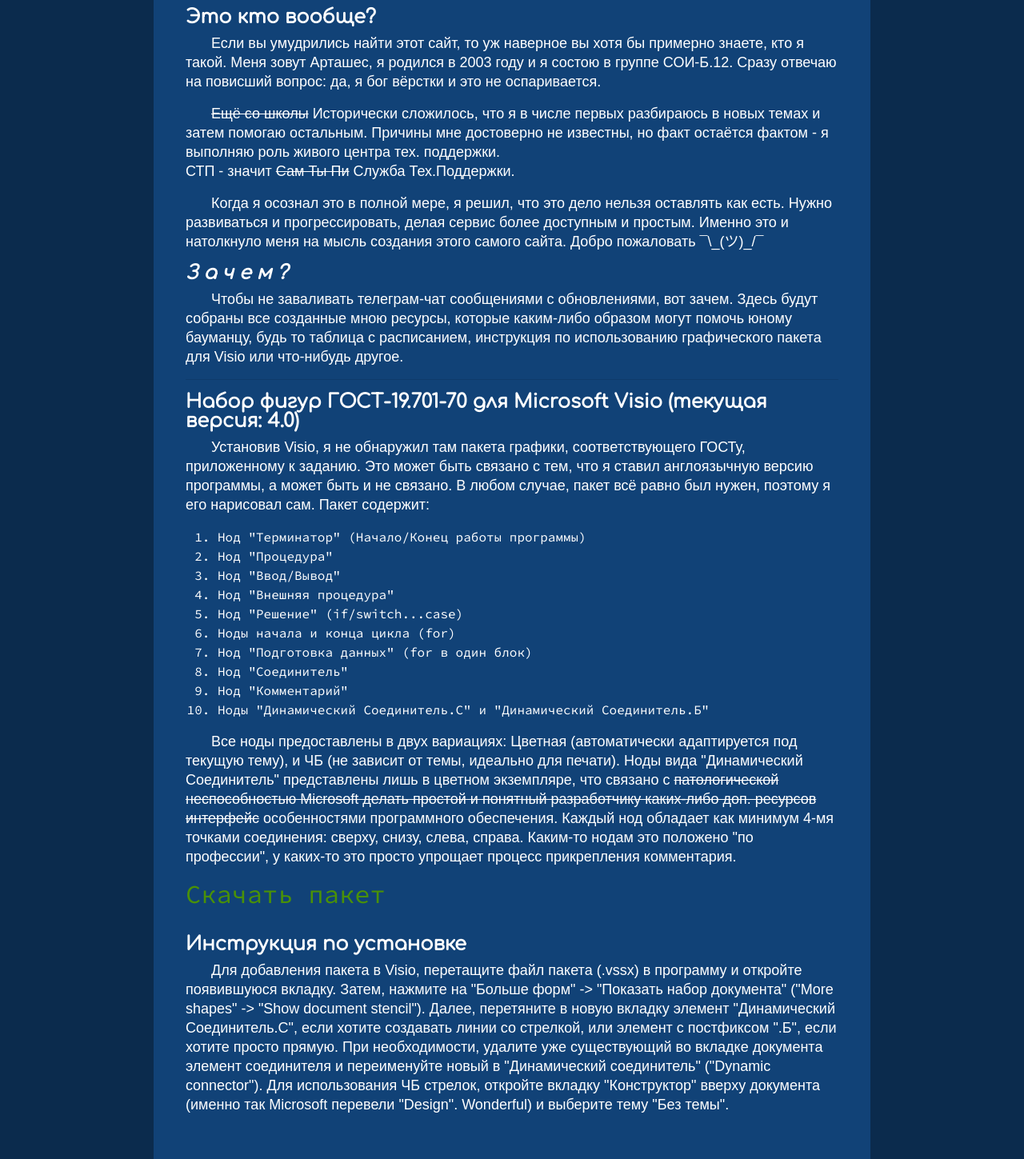
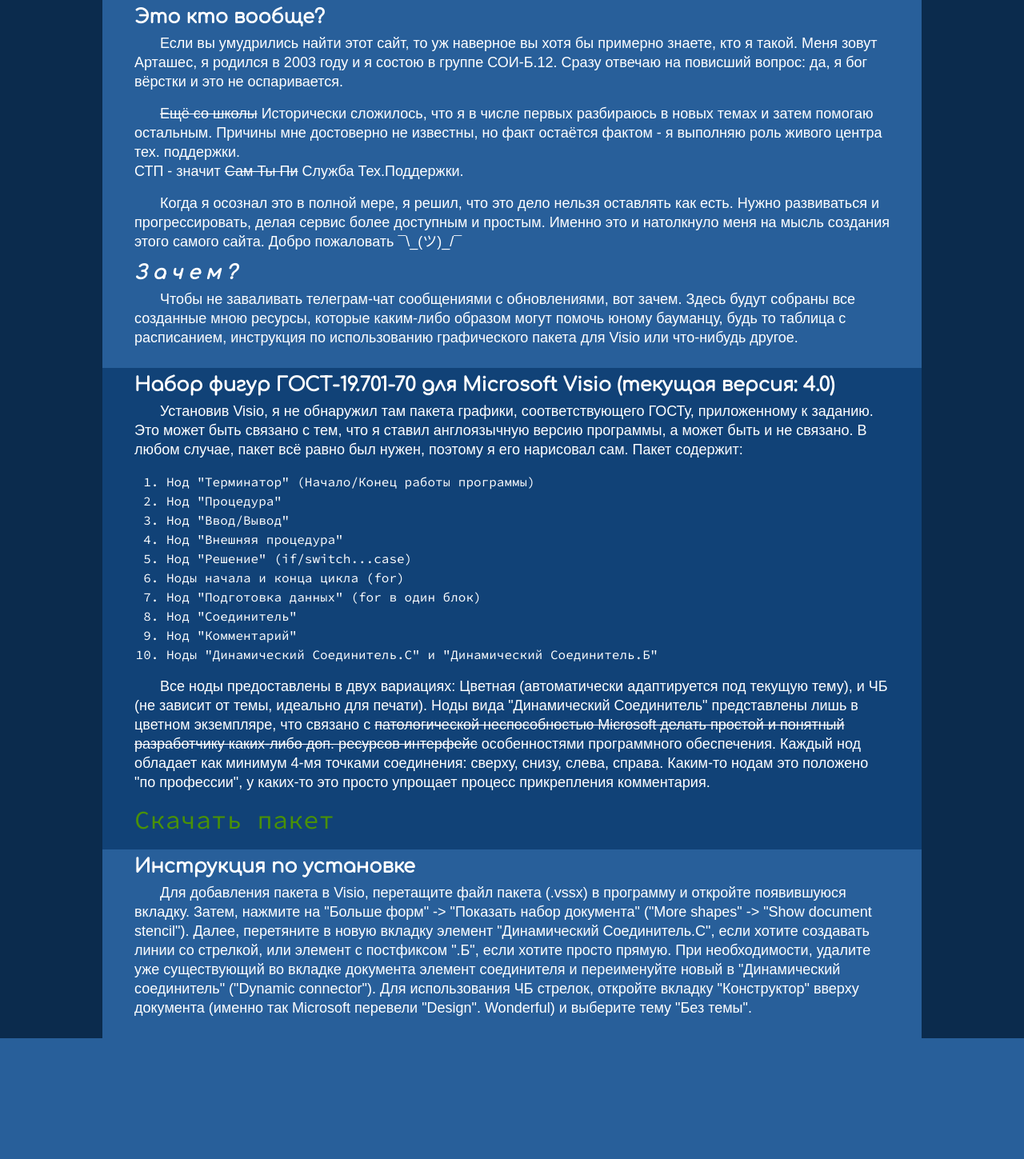
Before and after one commit to Farm-Art/TechSupportWebServer, a Flask app: page / in a window 1280 px wide. Shown: the part 98-1547 px from the top of the page at 80% size. After the commit the page ends 1396 px from the top, so only its background shows below. Run offline with Flask 2, Linux system fonts and the light colour scheme; some libraries are stand-ins or nearby versions; some web fonts are replaced.

Commit message:
introduce varying section colors as readability improvement;

```diff
--- a/static/css/custom.css
+++ b/static/css/custom.css
@@ -3,12 +3,30 @@
 }
 main {
     color: white;
-    margin: 15%;
+    margin: 10%;
     margin-top: 0;
     margin-bottom: 0;
+    padding: 0px;
+    padding-top: 0px;
+    background-color: #114277;
+}
+
+section.odd {
+    background-color: #285f9a;
     padding: 40px;
     padding-top: 10px;
+    padding-bottom: 10px;
+    margin: 5%
+    margin-top: 0;
+}
+
+section.even {
     background-color: #114277;
+    padding: 40px;
+    padding-top: 10px;
+    padding-bottom: 10px;
+    margin: 5%
+    margin-top: 0;
 }
 
 header {
--- a/templates/base.html
+++ b/templates/base.html
@@ -40,27 +40,38 @@
     </nav>
 </header>
 <main>
+<section class="odd">
   <h1><a name="info"></a>Это кто вообще?</h1>
-<p>Если вы умудрились найти этот сайт, то уж наверное вы хотя бы примерно знаете, кто я такой.
+  <p>
+    Если вы умудрились найти этот сайт, то уж наверное вы хотя бы примерно знаете, кто я такой.
     Меня зовут Арташес, я родился в 2003 году и я состою в группе СОИ-Б.12. Сразу отвечаю на повисший вопрос:
-  да, я бог вёрстки и это не оспаривается.</p>
-<p><s>Ещё со школы</s> Исторически сложилось, что я в числе первых разбираюсь в новых темах и затем
+    да, я бог вёрстки и это не оспаривается.
+  </p>
+  <p>
+    <s>Ещё со школы</s> Исторически сложилось, что я в числе первых разбираюсь в новых темах и затем
     помогаю остальным. Причины мне достоверно не известны, но факт остаётся фактом - я выполняю роль
-  живого центра тех. поддержки. <br> СТП - значит <s>Сам Ты Пи</s> Служба Тех.Поддержки.
+    живого центра тех. поддержки.<br>
+    СТП - значит <s>Сам Ты Пи</s> Служба Тех.Поддержки.
   </p>
-<p>Когда я осознал это в полной мере, я решил, что это дело нельзя
+  <p>
+    Когда я осознал это в полной мере, я решил, что это дело нельзя
     оставлять как есть. Нужно развиваться и прогрессировать, делая сервис более доступным и простым.
     Именно это и натолкнуло меня на мысль создания этого самого сайта. Добро пожаловать ¯\_(ツ)_/¯
   </p>
   <h1><i>З а ч е м ?</i></h1>
-<p>Чтобы не заваливать телеграм-чат сообщениями с обновлениями, вот зачем. Здесь будут собраны все
+  <p>
+    Чтобы не заваливать телеграм-чат сообщениями с обновлениями, вот зачем. Здесь будут собраны все
     созданные мною ресурсы, которые каким-либо образом могут помочь юному бауманцу, будь то
-  таблица с расписанием, инструкция по использованию графического пакета для Visio или что-нибудь другое.</p>
-<hr>
+    таблица с расписанием, инструкция по использованию графического пакета для Visio или что-нибудь другое.
+  </p>
+</section>
+<section class="even">
   <h1><a name="stencil"></a>Набор фигур ГОСТ-19.701-70 для Microsoft Visio (текущая версия: 4.0)</h1>
-<p>Установив Visio, я не обнаружил там пакета графики, соответствующего ГОСТу, приложенному к заданию.
+  <p>
+    Установив Visio, я не обнаружил там пакета графики, соответствующего ГОСТу, приложенному к заданию.
     Это может быть связано с тем, что я ставил англоязычную версию программы, а может быть и не связано.
-  В любом случае, пакет всё равно был нужен, поэтому я его нарисовал сам. Пакет содержит:</p>
+    В любом случае, пакет всё равно был нужен, поэтому я его нарисовал сам. Пакет содержит:
+  </p>
     <ol>
       <li>Нод "Терминатор" (Начало/Конец работы программы)</li>
       <li>Нод "Процедура"</li>
@@ -80,7 +91,9 @@
     особенностями программного обеспечения. Каждый нод обладает как минимум 4-мя точками соединения: сверху, снизу, слева, справа.
     Каким-то нодам это положено "по профессии", у каких-то это просто упрощает процесс прикрепления комментария.
   </p>
-<h2><a href="download/stencil" class="link">Скачать пакет</a></h2><br>
+  <h2><a href="download/stencil" class="link">Скачать пакет</a></h2>
+</section>
+<section class="odd">
   <h1><a name="visiomanual"></a>Инструкция по установке</h1>
   <p>
     Для добавления пакета в Visio, перетащите файл пакета (.vssx) в программу и откройте появившуюся вкладку.
@@ -91,6 +104,7 @@
     откройте вкладку "Конструктор" вверху документа (именно так Microsoft перевели "Design". Wonderful) и выберите тему
     "Без темы".
   </p>
+</section>
 </main>
 </body>
 </html>
```
Lines whose indentation alone changed are shown as unchanged.
